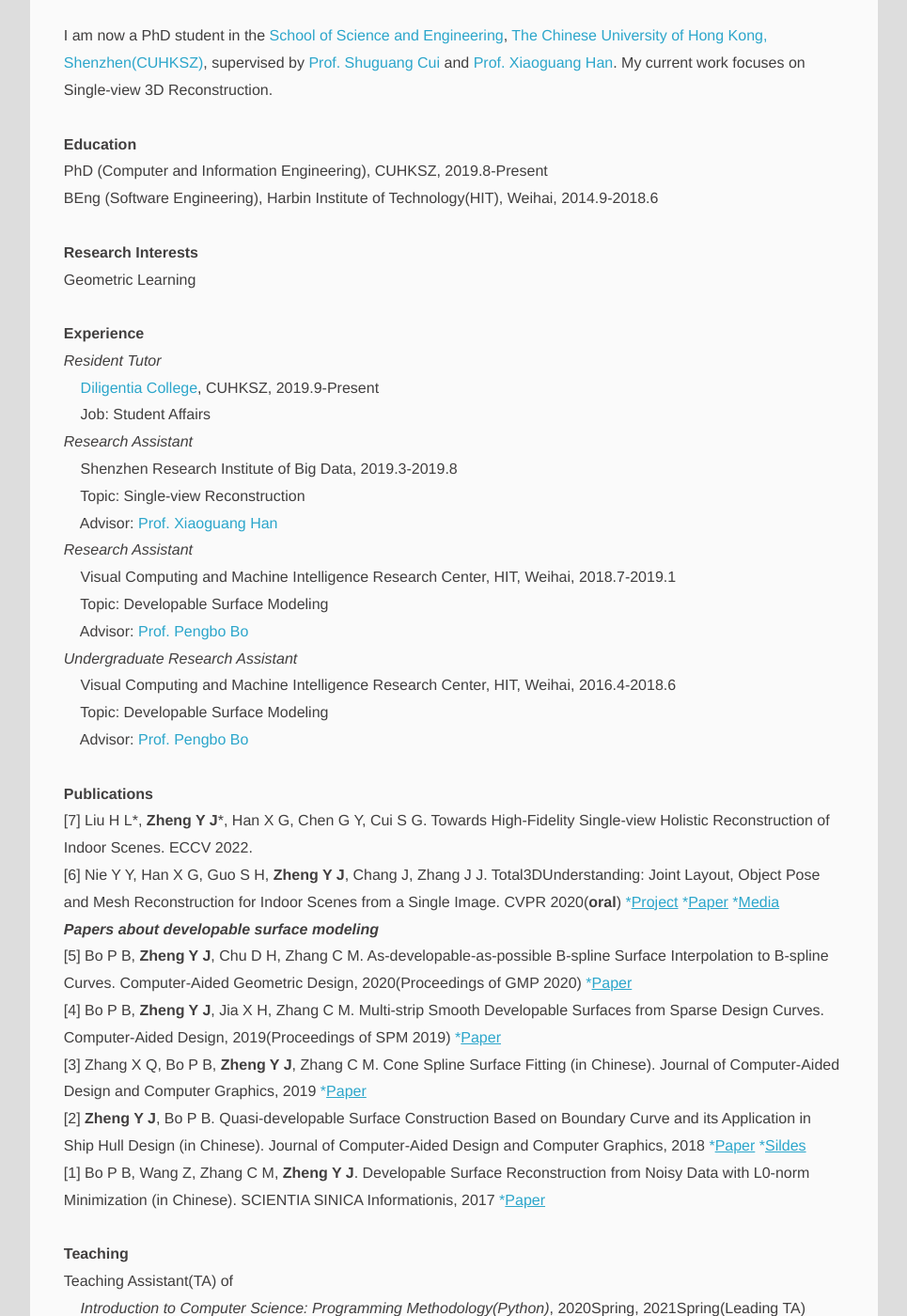
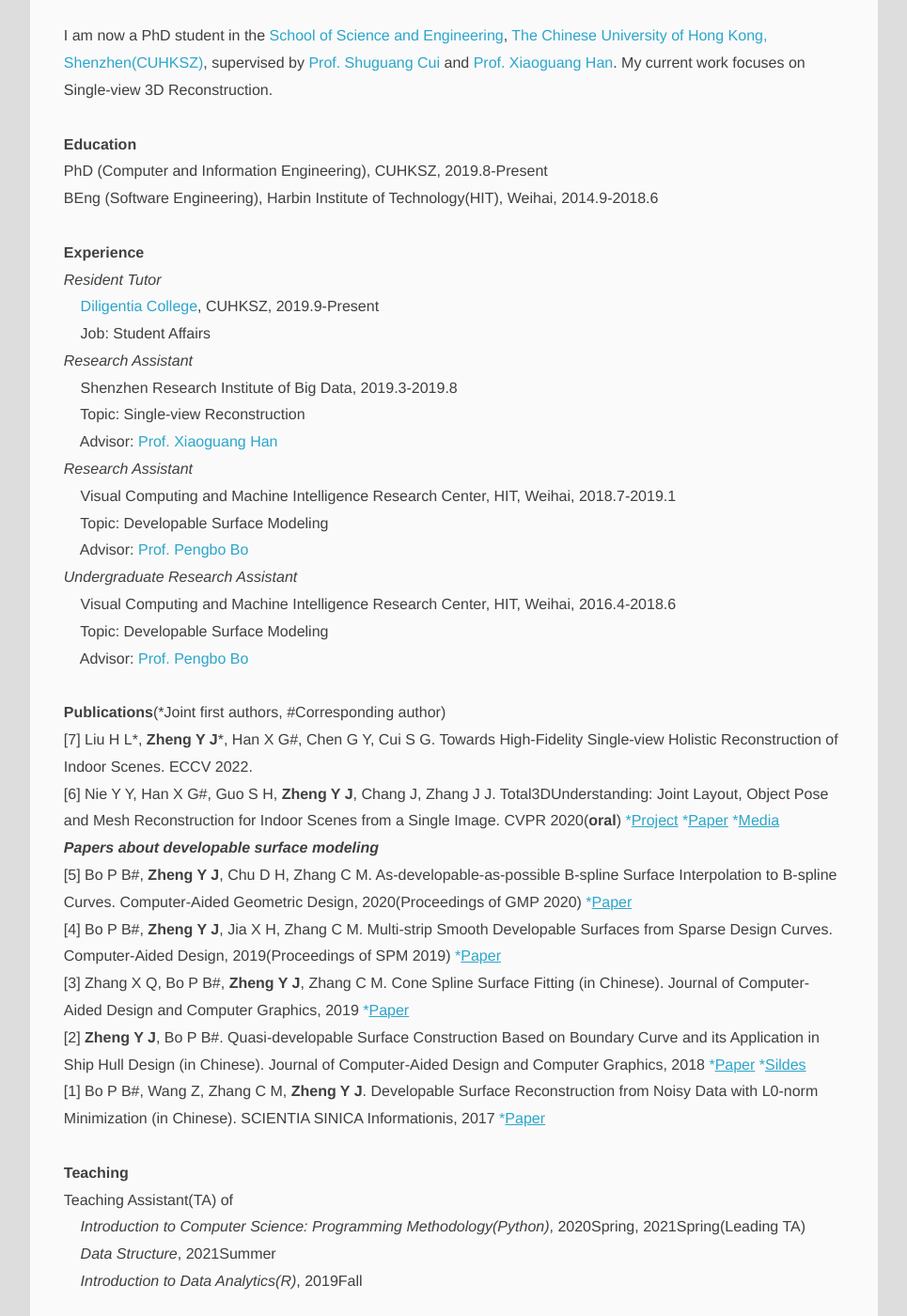
Before and after one commit to PAULYZHENG/paulyzheng.github.io, a Jekyll site: the page built from about/index.html, in a window 1280 px wide and 1400 px high, scrolled down 369 px. Shown: the whole window at 94% size, without its empty margins (127-1092 px from the left). Built offline with Jekyll 4.4.1, drawn with Linux system fonts in a browser that asks for light colours; comment, search, counter and statistics services are not loaded.

Commit message:
Update index.html

```diff
--- a/about/index.html
+++ b/about/index.html
@@ -17,10 +17,10 @@
 BEng (Software Engineering), Harbin Institute of Technology(HIT), Weihai, 2014.9-2018.6<br/>
 <br/>
 
-<B>Research Interests</B>
+<!--<B>Research Interests</B>
 <br/>
 Geometric Learning<br/>
-<br/>
+<br/>-->
 
 <B>Experience</B>
 <br/>
@@ -44,17 +44,17 @@
 &nbsp &nbsp Advisor: <a href="http://homepage.hit.edu.cn/bopengbo" title="" itemprop="url">Prof. Pengbo Bo</a><br/>
 <br/>
 
-<B>Publications</B>
+<B>Publications</B>(*Joint first authors, #Corresponding author)
 <br/>
-[7] Liu H L*, <B>Zheng Y J</B>*, Han X G, Chen G Y, Cui S G. Towards High-Fidelity Single-view Holistic Reconstruction of Indoor Scenes. ECCV 2022.<br/>
-[6] Nie Y Y, Han X G, Guo S H, <B>Zheng Y J</B>, Chang J, Zhang J J. Total3DUnderstanding: Joint Layout, Object Pose and Mesh Reconstruction for Indoor Scenes from a Single Image. CVPR 2020(<B>oral</B>) <a href="https://yinyunie.github.io/Total3D/" title="05" itemprop="url">*<u>Project</u></a> <a href="https://arxiv.org/pdf/2002.12212.pdf" title="05" itemprop="url">*<u>Paper</u></a> <a href="https://mp.weixin.qq.com/s?__biz=MzAxMzc2NDAxOQ==&mid=2650378648&idx=1&sn=64d72053147d51e622478127e4db174a&chksm=8390a544b4e72c52817471a23d5bc4cef956feced6dcbaca77d828b6c9e6edaaf631aeed31b8&mpshare=1&scene=1&srcid=&sharer_sharetime=1586311529559&sharer_shareid=3b6b7e9e3646729c77dd275f8a587dd3&key=927ba12ed16ecdb5b4afb0815a99a28a27737b8ea1294b0389086c3d29efa8a77925df3fc02c340fe241c022160c2d5ab02c3d2841af41c1e316fa4cdf455e3ff09db1419540af726086b6f088f88ed0&ascene=1&uin=MTM5MzE3OTA4MQ%3D%3D&devicetype=Windows+10+x64&version=62090070&lang=zh_CN&exportkey=AYfpPQ8SDtoYVow6kRBEhpQ%3D&pass_ticket=p9%2FkahQsD2x%2F6j6CXaHc62zKy0yB6t8nWzzE13I02gqqBI8fSj6ZZaR9eLLCNfks" title="05" itemprop="url">*<u>Media</u></a> <br/>
+[7] Liu H L*, <B>Zheng Y J</B>*, Han X G#, Chen G Y, Cui S G. Towards High-Fidelity Single-view Holistic Reconstruction of Indoor Scenes. ECCV 2022.<br/>
+[6] Nie Y Y, Han X G#, Guo S H, <B>Zheng Y J</B>, Chang J, Zhang J J. Total3DUnderstanding: Joint Layout, Object Pose and Mesh Reconstruction for Indoor Scenes from a Single Image. CVPR 2020(<B>oral</B>) <a href="https://yinyunie.github.io/Total3D/" title="05" itemprop="url">*<u>Project</u></a> <a href="https://arxiv.org/pdf/2002.12212.pdf" title="05" itemprop="url">*<u>Paper</u></a> <a href="https://mp.weixin.qq.com/s?__biz=MzAxMzc2NDAxOQ==&mid=2650378648&idx=1&sn=64d72053147d51e622478127e4db174a&chksm=8390a544b4e72c52817471a23d5bc4cef956feced6dcbaca77d828b6c9e6edaaf631aeed31b8&mpshare=1&scene=1&srcid=&sharer_sharetime=1586311529559&sharer_shareid=3b6b7e9e3646729c77dd275f8a587dd3&key=927ba12ed16ecdb5b4afb0815a99a28a27737b8ea1294b0389086c3d29efa8a77925df3fc02c340fe241c022160c2d5ab02c3d2841af41c1e316fa4cdf455e3ff09db1419540af726086b6f088f88ed0&ascene=1&uin=MTM5MzE3OTA4MQ%3D%3D&devicetype=Windows+10+x64&version=62090070&lang=zh_CN&exportkey=AYfpPQ8SDtoYVow6kRBEhpQ%3D&pass_ticket=p9%2FkahQsD2x%2F6j6CXaHc62zKy0yB6t8nWzzE13I02gqqBI8fSj6ZZaR9eLLCNfks" title="05" itemprop="url">*<u>Media</u></a> <br/>
 
 <B><I>Papers about developable surface modeling <!--(<a href="/paper/RS_UG.pdf" title="RSUN" itemprop="url">research statement</a>)--></I></B><br/>
-[5] Bo P B, <B>Zheng Y J</B>, Chu D H, Zhang C M. As-developable-as-possible B-spline Surface Interpolation to B-spline Curves. Computer-Aided Geometric Design, 2020(Proceedings of GMP 2020) <a href="https://www.sciencedirect.com/science/article/pii/S0167839620300509" title="05" itemprop="url">*<u>Paper</u></a> <br/>
-[4] Bo P B, <B>Zheng Y J</B>, Jia X H, Zhang C M. Multi-strip Smooth Developable Surfaces from Sparse Design Curves. Computer-Aided Design, 2019(Proceedings of SPM 2019) <a href="https://www.sciencedirect.com/science/article/pii/S0010448519301733" title="04" itemprop="url">*<u>Paper</u></a> <br/>
-[3] Zhang X Q, Bo P B, <B>Zheng Y J</B>, Zhang C M. Cone Spline Surface Fitting (in Chinese). Journal of Computer-Aided Design and Computer Graphics, 2019 <a href="http://www.jcad.cn/jcadcms/show.action?code=publish_402880124b362464014b3c4d819803a1&siteid=100000&newsid=e3239411284a4d96977b38249c131da6&channelid=0000000023" title="03" itemprop="url">*<u>Paper</u></a><br/>
-[2] <B>Zheng Y J</B>, Bo P B. Quasi-developable Surface Construction Based on Boundary Curve and its Application in Ship Hull Design (in Chinese). Journal of Computer-Aided Design and Computer Graphics, 2018 <a href="http://www.jcad.cn/jcadcms/show.action?code=publish_402880124b362464014b3c4d819803a1&newsid=3508ffe1fddd42c1b643014b420a5ba8" title="02" itemprop="url">*<u>Paper</u></a> <a href="/paper/2017-02-report.pdf" title="02" itemprop="url">*<u>Sildes</u></a><br/>
-[1] Bo P B, Wang Z, Zhang C M, <B>Zheng Y J</B>. Developable Surface Reconstruction from Noisy Data with L0-norm Minimization (in Chinese). SCIENTIA SINICA Informationis, 2017 <a href="/paper/2017-01.pdf" title="01" itemprop="url">*<u>Paper</u></a><br/>
+[5] Bo P B#, <B>Zheng Y J</B>, Chu D H, Zhang C M. As-developable-as-possible B-spline Surface Interpolation to B-spline Curves. Computer-Aided Geometric Design, 2020(Proceedings of GMP 2020) <a href="https://www.sciencedirect.com/science/article/pii/S0167839620300509" title="05" itemprop="url">*<u>Paper</u></a> <br/>
+[4] Bo P B#, <B>Zheng Y J</B>, Jia X H, Zhang C M. Multi-strip Smooth Developable Surfaces from Sparse Design Curves. Computer-Aided Design, 2019(Proceedings of SPM 2019) <a href="https://www.sciencedirect.com/science/article/pii/S0010448519301733" title="04" itemprop="url">*<u>Paper</u></a> <br/>
+[3] Zhang X Q, Bo P B#, <B>Zheng Y J</B>, Zhang C M. Cone Spline Surface Fitting (in Chinese). Journal of Computer-Aided Design and Computer Graphics, 2019 <a href="http://www.jcad.cn/jcadcms/show.action?code=publish_402880124b362464014b3c4d819803a1&siteid=100000&newsid=e3239411284a4d96977b38249c131da6&channelid=0000000023" title="03" itemprop="url">*<u>Paper</u></a><br/>
+[2] <B>Zheng Y J</B>, Bo P B#. Quasi-developable Surface Construction Based on Boundary Curve and its Application in Ship Hull Design (in Chinese). Journal of Computer-Aided Design and Computer Graphics, 2018 <a href="http://www.jcad.cn/jcadcms/show.action?code=publish_402880124b362464014b3c4d819803a1&newsid=3508ffe1fddd42c1b643014b420a5ba8" title="02" itemprop="url">*<u>Paper</u></a> <a href="/paper/2017-02-report.pdf" title="02" itemprop="url">*<u>Sildes</u></a><br/>
+[1] Bo P B#, Wang Z, Zhang C M, <B>Zheng Y J</B>. Developable Surface Reconstruction from Noisy Data with L0-norm Minimization (in Chinese). SCIENTIA SINICA Informationis, 2017 <a href="/paper/2017-01.pdf" title="01" itemprop="url">*<u>Paper</u></a><br/>
 
 <br/>
 <B>Teaching</B>
```
